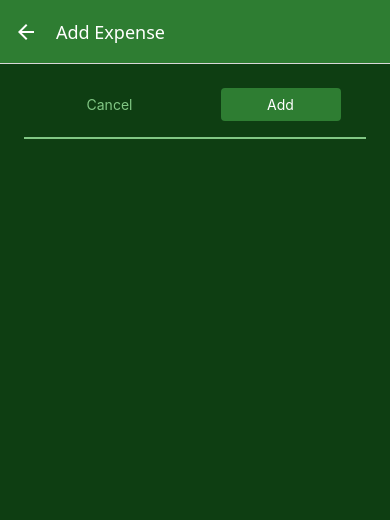
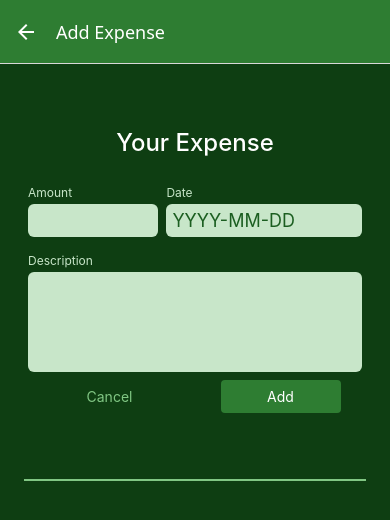
Before and after one commit to ViktoriiaHV/expense-tracker, a React Native app: screen /ManageExpense in a window 390 px wide. Shown: the top 520 px of the page. Built offline with nearby package versions, Linux system fonts and the light colour scheme.

Commit message:
user input form added

```diff
--- /dev/null
+++ b/components/manage-expense/ExpenseForm.tsx
@@ -0,0 +1,96 @@
+import { useState } from "react";
+import { StyleSheet, Text, View } from "react-native";
+
+import Input from "./Input";
+import Button from "../../components/UI/Button";
+
+type ExpenseFormProps = {
+  onSubmit: () => void;
+  onCancel: () => void;
+  submitButtonLabel: string;
+};
+
+function ExpenseForm({
+  onCancel,
+  onSubmit,
+  submitButtonLabel,
+}: ExpenseFormProps) {
+  const [userInput, setUserInput] = useState<{
+    amount: string;
+    date: string;
+    description: string;
+  }>({
+    amount: "",
+    date: "",
+    description: "",
+  });
+
+  const handleInputChange = (input: keyof typeof userInput, value: string) => {
+    setUserInput((prevInput) => ({ ...prevInput, [input]: value }));
+  };
+
+  return (
+    <View style={styles.form}>
+      <Text style={styles.title}>Your Expense</Text>
+      <View style={styles.inputRow}>
+        <Input
+          label="Amount"
+          keyboardType="decimal-pad"
+          onChangeText={(value) => handleInputChange("amount", value)}
+          style={{ flex: 2 }}
+          value={userInput.amount}
+        />
+        <Input
+          label="Date"
+          placeholder="YYYY-MM-DD"
+          maxLength={10}
+          onChangeText={(value) => handleInputChange("date", value)}
+          style={{ flex: 3 }}
+          value={userInput.date}
+        />
+      </View>
+      <Input
+        label="Description"
+        multiline
+        autoCorrect={false}
+        onChangeText={(value) => handleInputChange("description", value)}
+        value={userInput.description}
+      />
+      <View style={styles.actionButtonsContainer}>
+        <Button variant="link" onPress={onCancel} style={styles.actionButton}>
+          Cancel
+        </Button>
+        <Button style={styles.actionButton} onPress={onSubmit}>
+          {submitButtonLabel}
+        </Button>
+      </View>
+    </View>
+  );
+}
+export default ExpenseForm;
+
+const styles = StyleSheet.create({
+  form: {
+    marginTop: 20,
+    marginBottom: 50,
+  },
+  title: {
+    fontSize: 24,
+    fontWeight: "500",
+    color: "#fff",
+    marginVertical: 20,
+    textAlign: "center",
+  },
+  inputRow: {
+    flexDirection: "row",
+    justifyContent: "space-between",
+  },
+  actionButtonsContainer: {
+    flexDirection: "row",
+    justifyContent: "space-around",
+    alignItems: "center",
+  },
+  actionButton: {
+    minWidth: 120,
+  },
+});
--- /dev/null
+++ b/components/manage-expense/Input.tsx
@@ -0,0 +1,50 @@
+import {
+  TextInput,
+  View,
+  Text,
+  TextInputProps,
+  StyleSheet,
+} from "react-native";
+
+import { GlobalStyles } from "../../constants/styles";
+
+type InputProps = {
+  label: string;
+  style?: object;
+} & TextInputProps;
+
+function Input({ label, style, ...args }: InputProps) {
+  return (
+    <View style={[styles.inputContainer, style]}>
+      <Text style={styles.label}>{label}</Text>
+      <TextInput
+        style={[styles.input, args.multiline && styles.inputMultiline]}
+        {...args}
+      />
+    </View>
+  );
+}
+export default Input;
+
+const styles = StyleSheet.create({
+  inputContainer: {
+    marginHorizontal: 4,
+    marginVertical: 8,
+  },
+  input: {
+    backgroundColor: GlobalStyles.colors.primary100,
+    padding: 6,
+    borderRadius: 6,
+    fontSize: 18,
+    color: GlobalStyles.colors.primary700,
+  },
+  label: {
+    fontSize: 12,
+    color: GlobalStyles.colors.primary100,
+    marginBottom: 4,
+  },
+  inputMultiline: {
+    minHeight: 100,
+    textAlignVertical: "top", // should be set in multiline input
+  },
+});
--- a/screens/ManageExpense.tsx
+++ b/screens/ManageExpense.tsx
@@ -1,8 +1,8 @@
 import { useLayoutEffect } from "react";
 import { StyleSheet, View } from "react-native";
 
-import Button from "../components/UI/Button";
 import IconButton from "../components/UI/IconButton";
+import ExpenseForm from "../components/manage-expense/ExpenseForm";
 import { GlobalStyles } from "../constants/styles";
 import { useExpenses } from "../store/expenses-context/ExpensesContext";
 import { ManageExpenseProps } from "../types/navigation.types";
@@ -47,19 +47,11 @@ function ManageExpense({ route, navigation }: ManageExpenseProps) {
 
   return (
     <View style={styles.container}>
-      <View style={styles.actionButtonsContainer}>
-        <Button
-          variant="link"
-          onPress={handleCancel}
-          style={styles.actionButton}
-        >
-          Cancel
-        </Button>
-        <Button style={styles.actionButton} onPress={handleConfirm}>
-          {isEditing ? "Update" : "Add"}
-        </Button>
-      </View>
-
+      <ExpenseForm
+        onCancel={handleCancel}
+        onSubmit={handleConfirm}
+        submitButtonLabel={isEditing ? "Update" : "Add"}
+      />
       <View style={styles.deleteContainer}>
         {isEditing && (
           <IconButton
```
